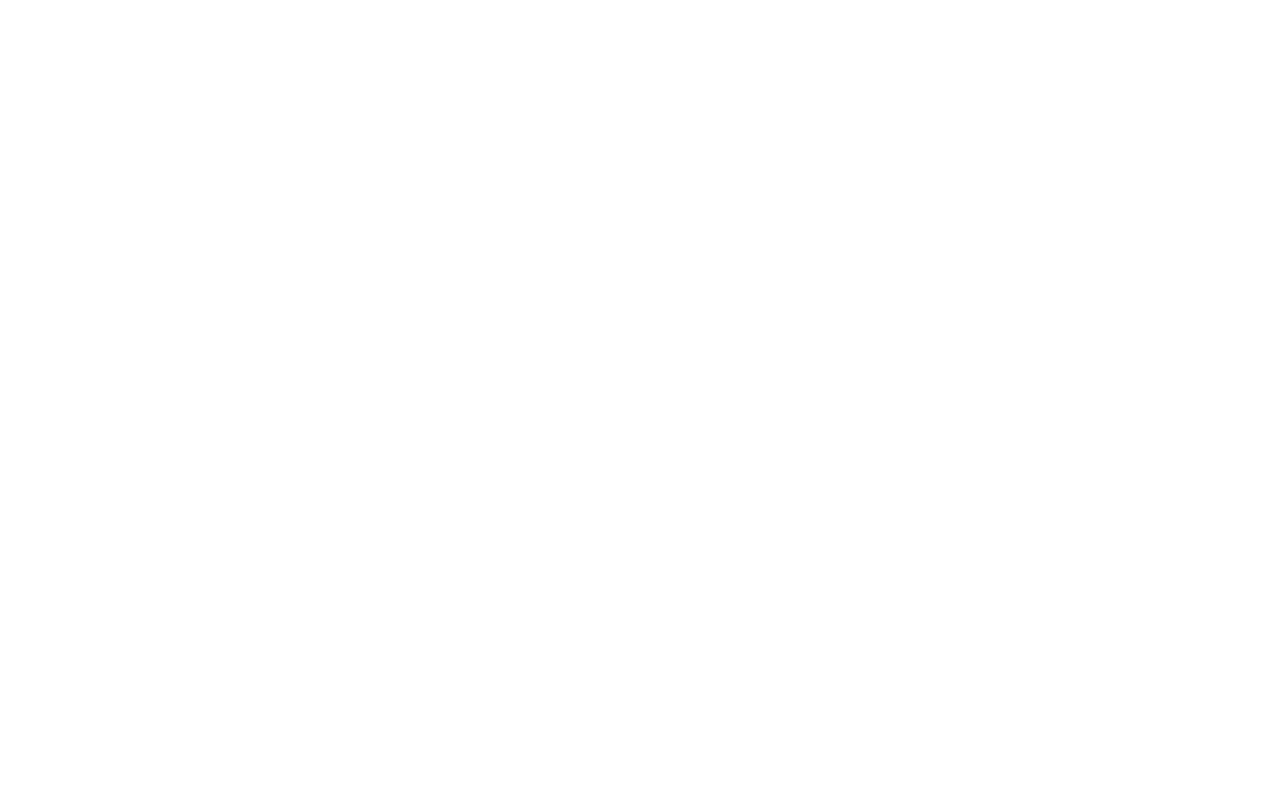
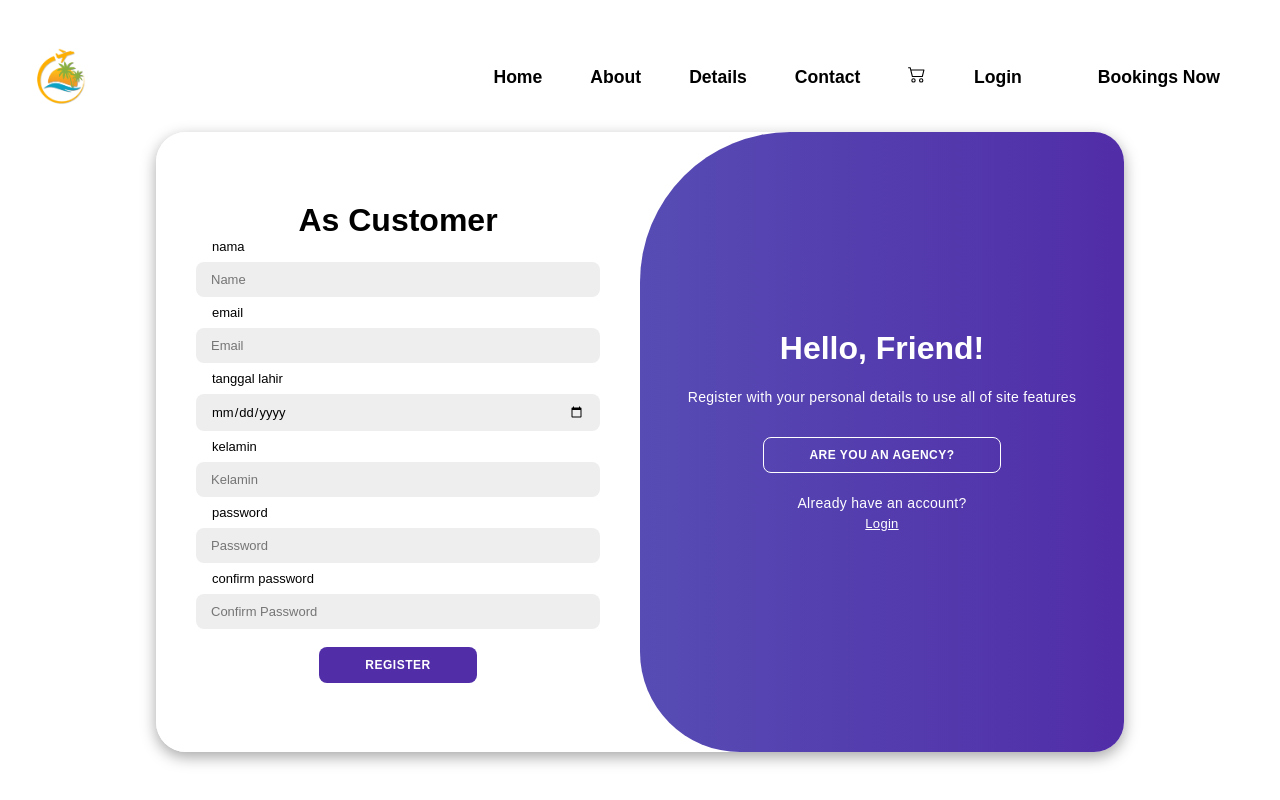
Before and after one commit to WendyNevada/seek-and-go-main, a React (Vite) app in the folder react/: page /Register in a window 1280 px wide. Before the commit this address had no page. Built offline with nearby package versions, Linux system fonts and the light colour scheme.

Commit message:
register 1.1

```diff
--- a/react/src/App.tsx
+++ b/react/src/App.tsx
@@ -5,18 +5,18 @@
 import './App.css'
 import HomePage from './components/home-page/HomePage';
 import { BrowserRouter as Router, Routes, Route} from 'react-router-dom';
-import LoginRegister from './components/login-register-page/LoginRegister'
+import LoginRegisterPage from './views/Login-register-page/LoginRegisterPage'
 
 function App() {
   return (
     <Router>
         <Routes>
             <Route path={'/'} element={
-                    <HomePage/>
-                }>
+                <HomePage/>
+            }>
             </Route>
-            <Route path={'/Login'} element={
-                <LoginRegister/>
+            <Route path={'/Register'} element={
+                <LoginRegisterPage/>
             }>
             </Route>
         </Routes>
--- /dev/null
+++ b/react/src/components/login-register-component/login-component/Login.tsx
@@ -0,0 +1,10 @@
+import React from 'react'
+import './Login.css'
+
+const Login = () => {
+  return (
+    <div>Login</div>
+  )
+}
+
+export default Login
--- a/react/src/components/login-register-page/LoginRegister.css
+++ b/react/src/components/login-register-component/register-component/Register.css
@@ -3,6 +3,13 @@
     padding: 0;
     box-sizing: border-box;
     font-family: 'Montserrat', sans-serif;
+}
+
+label{
+    display: flex;
+    margin-right: auto;
+    margin-left: 1rem;
+    font-size: small;
 }
 
 .body{
@@ -21,9 +28,9 @@
     box-shadow: 0 5px 15px rgba(0, 0, 0, 0.35);
     position: relative;
     overflow: hidden;
-    width: 868px;
-    max-width: 100%;
-    min-height: 480px;
+    width: 968px;
+    max-width: 120%;
+    min-height: 620px;
 }
 
 .container p{
@@ -113,6 +120,7 @@
     opacity: 1;
     z-index: 5;
     animation: move 0.6s;
+    text-align: left;
 }
 
 @keyframes move{
@@ -206,3 +214,8 @@
 .container.active .toggle-right{
     transform: translateX(200%);
 }
+
+.login-text{
+    color: rgb(255, 255, 255);
+    text-decoration: underline;
+}
--- /dev/null
+++ b/react/src/components/login-register-component/register-component/Register.tsx
@@ -0,0 +1,52 @@
+import React, { useState } from 'react'
+import './Register.css'
+import { TextField } from '@mui/material';
+import CustomerRegisterComponent from './customer-register/CustomerRegisterComponent';
+import AgencyRegisterComponent from './agency-register/AgencyRegisterComponent';
+
+const Register = () => {
+    const [isLogin, setIsLogin] = useState(true);
+
+    const toggleForm = () => {
+        setIsLogin(!isLogin);
+    };
+
+    return (
+        <div className='body'>
+            <div className={`container ${isLogin ? '' : 'active'}`} id="container">
+                <AgencyRegisterComponent></AgencyRegisterComponent>
+                <CustomerRegisterComponent></CustomerRegisterComponent>
+                <div className="toggle-container">
+                    <div className="toggle">
+                        <div className="toggle-panel toggle-left">
+                            <h1>Welcome Back!</h1>
+                            <p>Enter your personal details to use all of site features</p>
+                            <button className="hidden" id="login" onClick={toggleForm}>are you a customer?</button>
+                            <span></span>
+                            <p>
+                                Already have an account?
+                                <a href="/Login">
+                                    <div className="login-text"> Login</div>
+                                </a>
+                            </p>
+                        </div>
+                        <div className="toggle-panel toggle-right">
+                            <h1>Hello, Friend!</h1>
+                            <p>Register with your personal details to use all of site features</p>
+                            <button className="hidden" id="register" onClick={toggleForm}>are you an agency?</button>
+                            <span></span>
+                            <p>
+                                Already have an account?
+                                <a href="/Login">
+                                    <div className="login-text"> Login</div>
+                                </a>
+                            </p>
+                        </div>
+                    </div>
+                </div>
+            </div>
+        </div>
+    )
+}
+
+export default Register
--- /dev/null
+++ b/react/src/components/login-register-component/register-component/agency-register/AgencyRegisterComponent.tsx
@@ -0,0 +1,74 @@
+import React, { useState } from 'react'
+
+interface InputValues {
+    agencyName: string;
+    email: string;
+    npwp: string;
+    location: string;
+    password: string;
+    rePassword: string;
+}
+
+const AgencyRegisterComponent = () => {
+    const [agencyRegister, setAgencyRegister] = useState({
+        agencyName: '',
+        email: '',
+        npwp: '',
+        location: '',
+        password: '',
+        rePassword: ''
+    });
+
+
+    const validateValues = (inputValues: InputValues) => {
+        const errors: { password?: string, rePassword?: string} = {};
+        if (inputValues.password.length < 8) {
+            errors.password = "Password is too short";
+            console.log(errors.password);
+            alert(errors.password);
+        }
+        if (inputValues.rePassword.length < 8) {
+            errors.rePassword = "rePassword is too short";
+            console.log(errors.rePassword);
+        }
+        return errors;
+    };
+
+    const [errors, setErrors] = useState({});
+    const [submitting, setSubmitting] = useState(false);
+
+    const handleSubmit = (e : React.FormEvent<HTMLFormElement>) => {
+        e.preventDefault();
+        const validationErrors = validateValues(agencyRegister);
+        if(agencyRegister.password.length < 8){
+            validationErrors.password = "Password is too short";
+        }
+        setAgencyRegister({ ...agencyRegister, [e.target.name]: e.target.value });
+        setErrors(validationErrors);
+    };
+
+    const handleForm = (e:any) => {
+        const {name: inputName, value: inputValue} = e.target;
+        setAgencyRegister({...agencyRegister, [inputName]: inputValue})
+    }
+
+  return (
+    <div>
+        <div className="form-container sign-up">
+            <form onSubmit={handleSubmit}>
+                <h1>As Agency</h1>
+                <input type="text" name="agencyName" placeholder="Agency Name" required/>
+                <input type="email" name="email" placeholder="Email"/>
+                <input type="text" name='npwp' placeholder="NPWP"/>
+                <input type="text" name='location' placeholder="Lokasi"/>
+                <input type="password" name='password' placeholder="Password" onChange={handleForm} value={agencyRegister.password}/>
+                {<span>{errors.password}</span>}
+                <input type="password" name='rePassword' placeholder="Confirm Password" onChange={(e) => setAgencyRegister({...agencyRegister, rePassword: e.target.value})}/>
+                <button type='submit'>Register</button>
+            </form>
+        </div>
+    </div>
+  )
+}
+
+export default AgencyRegisterComponent
--- /dev/null
+++ b/react/src/components/login-register-component/register-component/customer-register/CustomerRegisterComponent.tsx
@@ -0,0 +1,36 @@
+import React, { useState } from 'react'
+
+const CustomerRegisterComponent = () => {
+
+    const [customerRegister, setCustomerRegister] = useState({
+        customerName:'',
+        email: '',
+        dateOfBirth: '',
+        sex:'',
+        password: '',
+        rePassword: ''
+    })
+
+  return (
+    <div className="form-container sign-in">
+        <form action="">
+            <h1>As Customer</h1>
+            <label htmlFor="">nama</label>
+            <input type="text" placeholder="Name"/>
+            <label htmlFor="">email</label>
+            <input type="email" placeholder="Email" value={customerRegister.email}/>
+            <label>tanggal lahir</label>
+            <input type="date" placeholder="Tanggal Lahir" value={customerRegister.dateOfBirth}/>
+            <label htmlFor="">kelamin</label>
+            <input type="text" placeholder="Kelamin" value={customerRegister.sex}/>
+            <label htmlFor="">password</label>
+            <input type="text" placeholder="Password" value={customerRegister.password}/>
+            <label htmlFor="">confirm password</label>
+            <input type="text" placeholder="Confirm Password" value={customerRegister.rePassword}/>
+            <button>Register</button>
+        </form>
+    </div>
+  )
+}
+
+export default CustomerRegisterComponent
--- a/react/src/components/login-register-page/LoginRegister.tsx
+++ /dev/null
@@ -1,58 +0,0 @@
-import React, { useState } from 'react'
-import './LoginRegister.css'
-
-const LoginRegister = () => {
-    const [isLogin, setIsLogin] = useState(true);
-
-    const toggleForm = () => {
-        setIsLogin(!isLogin);
-    };
-
-    return (
-        <div className='body'>
-            <div className={`container ${isLogin ? '' : 'active'}`} id="container">
-                <div className="form-container sign-up">
-                    <form>
-                        <h1>Create Account</h1>
-                        <span>Register as Agency</span>
-                        <input type="text" placeholder="Agency Name"/>
-                        <input type="email" placeholder="Email"/>
-                        <input type="text" placeholder="NPWP"/>
-                        <input type="text" placeholder="Lokasi"/>
-                        <input type="password" placeholder="Password"/>
-                        <button>Register</button>
-                    </form>
-                    <form action=""></form>
-                </div>
-                <div className="form-container sign-in">
-                    <form action="">
-                        <h1>Create Account</h1>
-                        <span>Register as Customer</span>
-                        <input type="text" placeholder="User Name"/>
-                        <input type="email" placeholder="Email"/>
-                        <input type="date" placeholder="Tanggal Lahir"/>
-                        <input type="text" placeholder="Kelamin" />
-                        <input type="text" placeholder="Password" />
-                        <button>Register</button>
-                    </form>
-                </div>
-                <div className="toggle-container">
-                    <div className="toggle">
-                        <div className="toggle-panel toggle-left">
-                            <h1>Welcome Back!</h1>
-                            <p>Enter your personal details to use all of site features</p>
-                            <button className="hidden" id="login" onClick={toggleForm}>are you a customer?</button>
-                        </div>
-                        <div className="toggle-panel toggle-right">
-                            <h1>Hello, Friend!</h1>
-                            <p>Register with your personal details to use all of site features</p>
-                            <button className="hidden" id="register" onClick={toggleForm}>are you an agency?</button>
-                        </div>
-                    </div>
-                </div>
-            </div>
-        </div>
-    )
-}
-
-export default LoginRegister
--- a/react/src/components/navbar/Navbar.tsx
+++ b/react/src/components/navbar/Navbar.tsx
@@ -9,6 +9,7 @@
 import ShoppingCartRoundedIcon from '@mui/icons-material/ShoppingCartRounded'
 import { HiOutlineBars3 } from 'react-icons/hi2'
 import { Box, Drawer, List, ListItemButton, ListItemIcon, ListItemText } from '@mui/material'
+import Login from '@mui/icons-material/Login';
 
 const Navbar = () => {
     const [openMenu, setOpenMenu] = useState(false)
@@ -36,6 +37,10 @@
             text:"Cart",
             icon:<ShoppingCartRoundedIcon/>
         },
+        {
+            text:"Login",
+            icon: <Login/>
+        }
     ]
 
     return (
@@ -51,6 +56,7 @@
                     <a href=''>
                         <BsCart2 className='navbar-cart-icon'/>
                     </a>
+                    <a href='\Register'>Login</a>
                     <button className='primary-button'>Bookings Now</button>
                 </div>
 
--- /dev/null
+++ b/react/src/views/Login-register-page/LoginRegisterPage.tsx
@@ -0,0 +1,14 @@
+import React from 'react'
+import Register from '../../components/login-register-component/register-component/Register'
+import Navbar from '../../components/navbar/Navbar'
+
+const LoginRegisterPage = () => {
+  return (
+    <div className="">
+        <Navbar/>
+        <Register/>
+    </div>
+  )
+}
+
+export default LoginRegisterPage
```
Also changed, not shown: react/src/components/login-register-component/login-component/Login.css (added).
